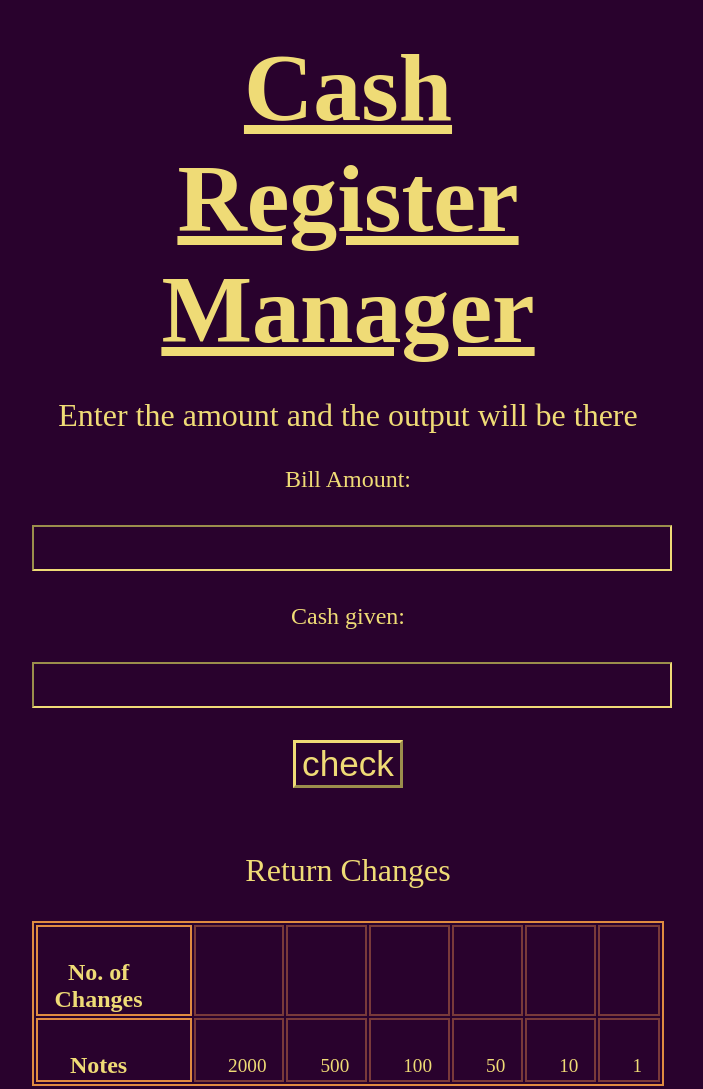
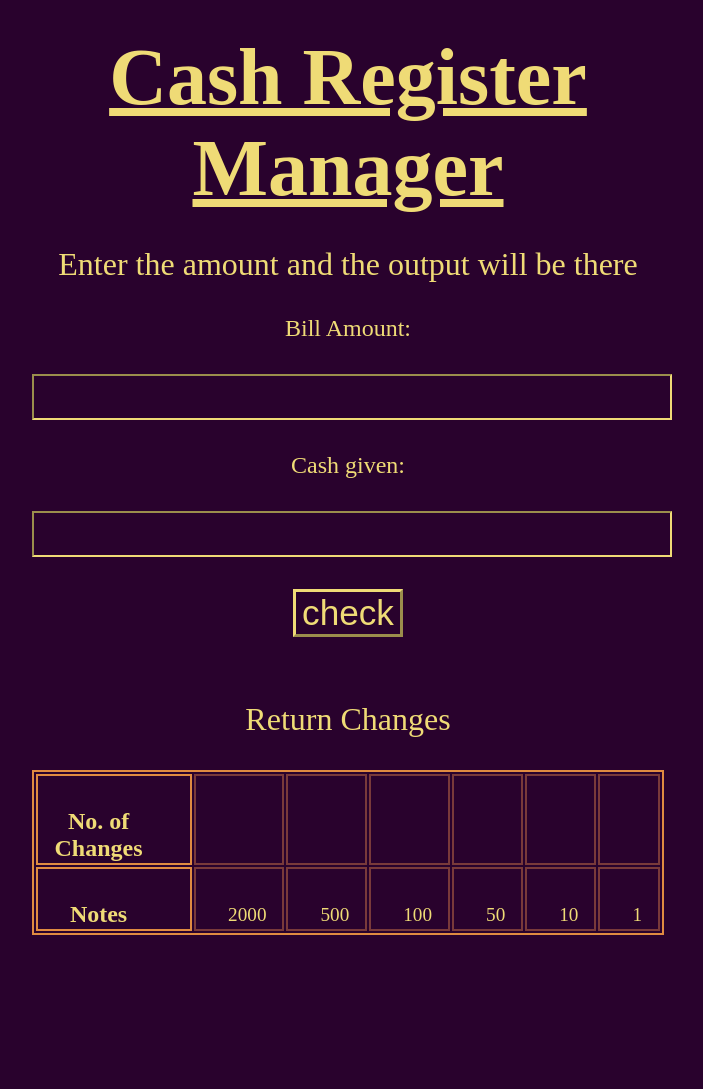
Before and after one commit to Jougan-0/Cash-Register-Manager, a plain HTML site: page index.html in a window 1280 px wide. Shown: the whole page, without its empty margins (292-995 px from the left). After the commit the page ends 943 px from the top, so only its background shows below. Drawn offline with Linux system fonts and the light colour scheme.

Commit message:
feat:font size

```diff
--- a/main.css
+++ b/main.css
@@ -16,7 +16,7 @@ h1{
     text-decoration: underline;
     text-align: center;
     margin: 2rem;
-    font-size:600%;
+    font-size:500%;
 }
 .container{
     width: 50%;
```
